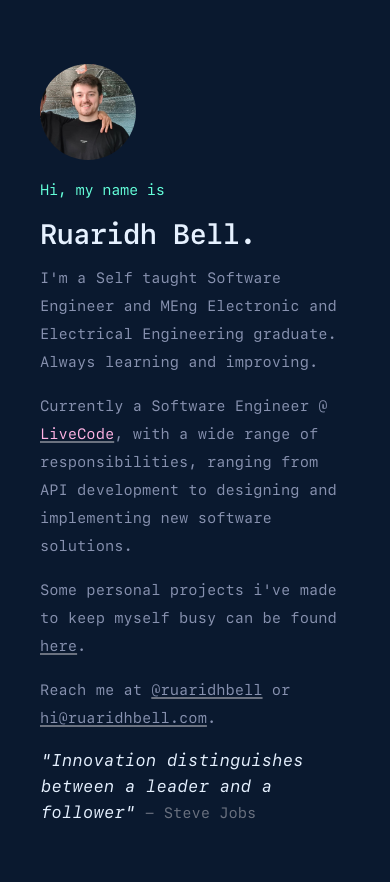
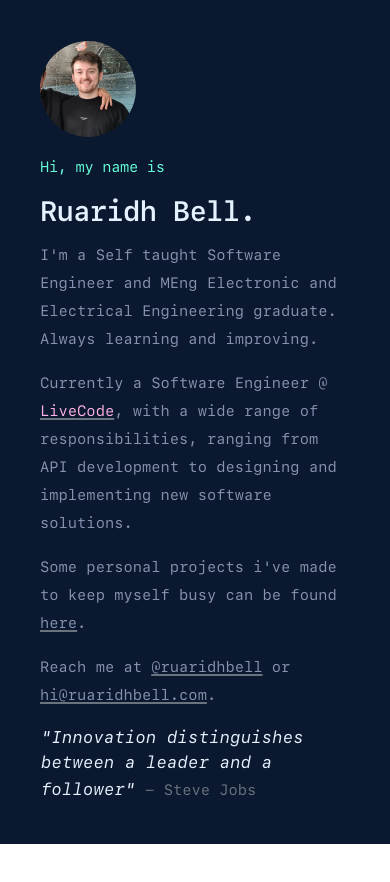
Before and after one commit to ZondaF12/portfolio-website, a React (Vite) app: page / in a window 390 px wide. Shown: the top 882 px of the page. After the commit the page ends 844 px from the top, so only its background shows below. Built offline with nearby package versions, Linux system fonts and the light colour scheme.

Commit message:
Fixed some css styles

```diff
--- a/index.html
+++ b/index.html
@@ -3,7 +3,7 @@
   <head>
     <meta charset="UTF-8" />
     <meta name="viewport" content="width=device-width, initial-scale=1.0" />
-    <title>Vite + React + TS</title>
+    <title>Ruaridh Bell</title>
   </head>
   <body>
     <div id="root"></div>
--- a/src/pages/Index.tsx
+++ b/src/pages/Index.tsx
@@ -2,7 +2,7 @@ import React from "react";
 
 function Index() {
   return (
-    <div className="lg:flex lg:h-screen lg:justify-center lg:items-center bg-background-blue font-SFMono">
+    <div className="flex h-screen justify-center items-center bg-background-blue font-SFMono">
       <header>
         <title>Ruaridh Bell</title>
         <link rel="icon" href="/favicon.ico" />
@@ -13,7 +13,7 @@ function Index() {
         />
         <meta content="https://ruaridhbell.com" property="og:url" />
       </header>
-      <div className="py-16 lg:py-0 px-10 xl:px-[30%] lg:px-[20%] space-y-4 text-[15px] lg:mb-[112px] text-text-main">
+      <div className="px-10 xl:px-[30%] lg:px-[20%] space-y-4 text-[15px] lg:mb-[112px] text-text-main">
         <img src="me.jpg" className="h-24 inline rounded-full" />
         <h2 className="leading-7 font-SFMono text-[15px] tracking-tight lg:tracking-wide text-text-highlight">
           Hi, my name is
--- a/src/pages/Projects.tsx
+++ b/src/pages/Projects.tsx
@@ -36,7 +36,7 @@ function Projects() {
   }
 
   return (
-    <div className="bg-background-blue w-100 h-100">
+    <div className="bg-background-blue h-screen">
       <div className="py-20 px-10 xl:px-[34.5%] lg:px-[20%] space-y-12 text-[14px] font-SFMono divide-zinc-700 divide-y">
         <h1 className="leading-7 font-SFMono font-semibold text-[16px] tracking-tight lg:tracking-wide text-text-highlight">
           <a className="text-text-main hover:text-text-header" href="/">
```
